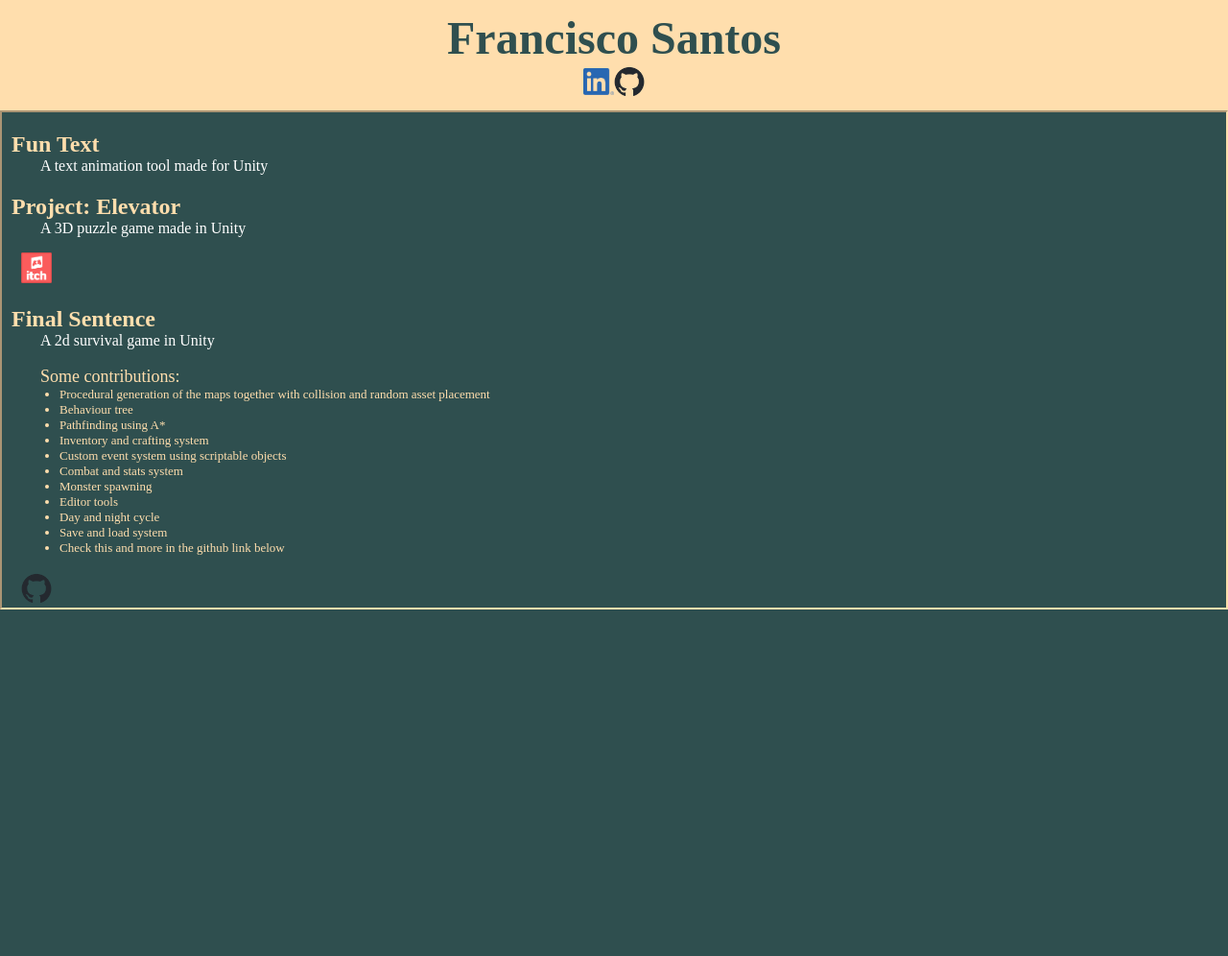
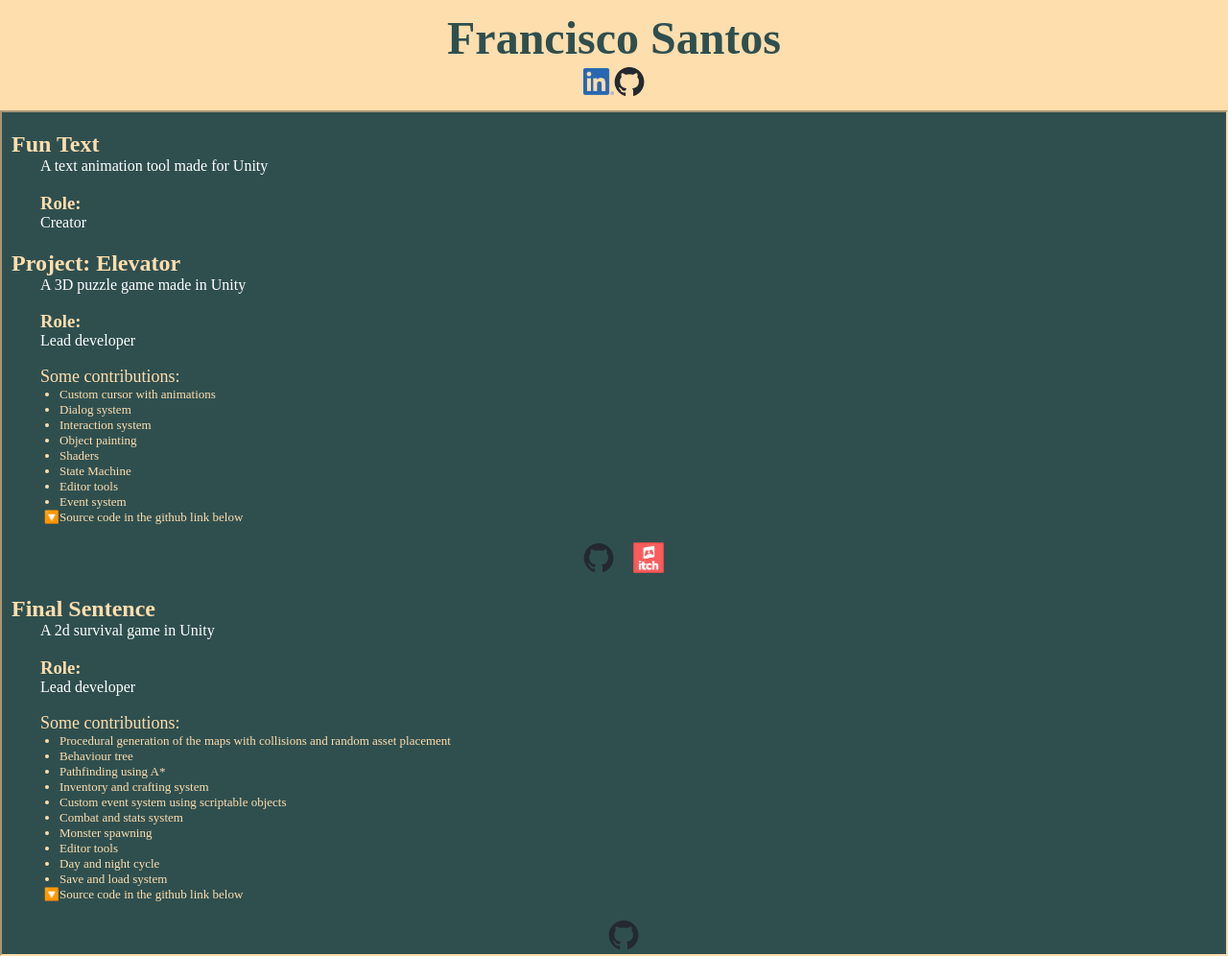
Before and after one commit to ChicoSantos10/ChicoSantos10.github.io, a plain HTML site: page index.html in a window 1280 px wide. Shown: the whole page at 96% size. Before the commit the page ends 800 px from the top, so only its background shows below. Drawn offline with Linux system fonts and the light colour scheme.

Commit message:
updated contributions

```diff
--- a/index.html
+++ b/index.html
@@ -21,6 +21,8 @@
         <div>
             <h2 class="project-title">Fun Text</h2>
             <p class="project-text">A text animation tool made for Unity</p>
+            <h3 class="project-role">Role:</h3>
+            <p class="project-text">Creator</p>
         </div>
         <!--<div>
             <h2 class="project-title">SSS Engine</h2>
@@ -33,17 +35,36 @@
         </div>-->
         <div>
             <h2 class="project-title">Project: Elevator</h2>
-            <p class="project-text">A 3D puzzle game made in Unity
-            </p>
+            <p class="project-text">A 3D puzzle game made in Unity</p>
+            <h3 class="project-role">Role:</h3>
+            <p class="project-text">Lead developer</p>
+            <ul class="project-contributions"> Some contributions:
+                <li>Custom cursor with animations</li>
+                <li>Dialog system</li>
+                <li>Interaction system</li>
+                <li>Object painting</li>
+                <li>Shaders</li>
+                <li>State Machine</li>
+                <li>Editor tools</li>
+                <li>Event system</li>
+                <li></li>
+            </ul>
+            <div class="socials">
+                <a href="https://github.com/ChicoSantos10/Project-Elevator.git" target="_blank">
+                    <img class="logo project-link" src="github-mark.png" alt="Source code">
+                </a>
                 <a href="https://sssgames.itch.io/project-elevator" target="_blank">
                     <img class="logo project-link" src="itch.io_logo.png" alt="Itch.io">
                 </a>
             </div>
+        </div>
         <div>
             <h2 class="project-title">Final Sentence</h2>
             <p class="project-text">A 2d survival game in Unity</p>
+            <h3 class="project-role">Role:</h3>
+            <p class="project-text">Lead developer</p>
             <ul class="project-contributions"> Some contributions:
-                <li>Procedural generation of the maps together with collision and random asset placement</li>
+                <li>Procedural generation of the maps with collisions and random asset placement</li>
                 <li>Behaviour tree</li>
                 <li>Pathfinding using A*</li>
                 <li>Inventory and crafting system</li>
@@ -53,12 +74,14 @@
                 <li>Editor tools</li>
                 <li>Day and night cycle</li>
                 <li>Save and load system</li>
-                <li>Check this and more in the github link below</li>
+                <li></li>
             </ul>
+            <div class="socials">
                 <a href="https://github.com/ChicoSantos10/Final-Sentence.git" target="_blank">
                     <img class="logo project-link" src="github-mark.png" alt="Source code">
                 </a>
             </div>
         </div>
+    </div>
 </body>
 </html>
--- a/styles.css
+++ b/styles.css
@@ -60,14 +60,23 @@ h1 {
     font-size: large;
 }
 
-.contribution-type {
-    margin-left: 20px;
+.project-role {
+    margin-left: 40px;
+    margin-bottom: 0;
 }
 
 li {
     font-size: small;
 }
 
+li:last-child::after {
+    content: "Source code in the github link below";
+}
+
+li:last-child::marker {
+    content: "🔽";
+}
+
 .project-contributions > li {
     margin-left: 20px;
 }
```
Lines whose indentation alone changed are shown as unchanged.
